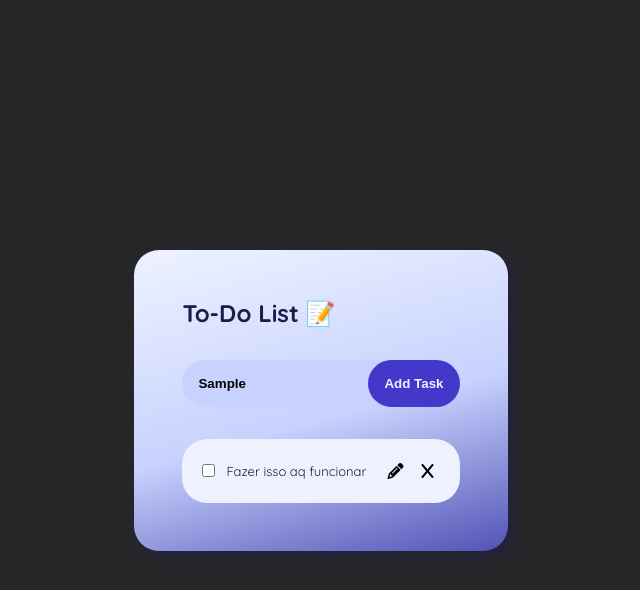
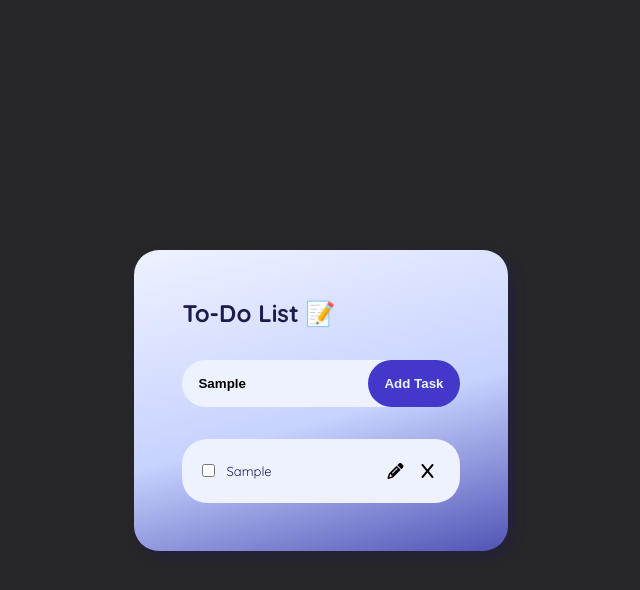
Before and after one commit to PlayerDuvidoso/Note-Taker, a plain HTML site: page index.html in a window 1280 px wide. Both pictures are taken after typing "Sample" into the empty fields and a click on the button "Add Task". Shown: the whole page, without its empty margins (319-959 px from the left). Drawn offline with Linux system fonts and the light colour scheme.

Commit message:
Added the user interactions

```diff
--- a/css/styles.css
+++ b/css/styles.css
@@ -26,7 +26,7 @@ body {
 }
 
 .taskAddInput {
-    background-color: #c7d2fe;
+    background-color: #eef2ff;
     border-bottom-left-radius: 25px;
     border-top-left-radius: 25px;
     border: none;
--- a/index.html
+++ b/index.html
@@ -8,27 +8,19 @@
     <link rel="stylesheet" href="https://cdnjs.cloudflare.com/ajax/libs/font-awesome/6.7.2/css/all.min.css"/>
     <link href="https://fonts.googleapis.com/css2?family=Quicksand:wght@300..700&display=swap" rel="stylesheet">
 </head>
-<body>
+<body onload="checkTasksView()">
     <section class="AppContainer">
         <div>
             <h1>To-Do List &#x1F4DD</h1>
         </div>
 
         <div class="taskBar">
-            <input class="taskAddInput" type="text" placeholder='The task in vague words'>
-            <button class="taskAddButton" type="button">Add Task</button>
+            <input maxlength=25 id="taskAddInput" class="taskAddInput" type="text" placeholder='The task in vague words'>
+            <button id="addTaskBtn" class="taskAddButton" type="button">Add Task</button>
         </div>
 
-        <div class="listArea">
-            <div class="taskItem">
-                <input class="taskItemCheck" type="checkbox" name="task1" id="task1">
-                <span class="taskItemText">Fazer isso aq funcionar</span>
-                <div class="taskIconButtons">
-                    <button class="taskItemBtn"><i class="fa-solid fa-pencil"></i></button>
-                    <button class="taskItemBtn"><i class="fa-solid fa-x"></i></button>
-                </div>
-            </div>
-        </div>
+        <div class="listArea" id="tasksView" hidden></div>
     </section>
+    <script src="js/main.js"></script>
 </body>
 </html>
--- a/js/main.js
+++ b/js/main.js
@@ -0,0 +1,79 @@
+function checkTasksView() {
+    tasksView.hidden = tasksView.hasChildNodes() ? false : true
+};
+
+class TaskItem {
+    constructor(taskId, text) {
+        this.taskId = taskId;
+        this.text = text;
+        this.element = this.createElement();
+    }
+
+    createElement() {
+        const taskItem = document.createElement('div');
+        taskItem.classList.add('taskItem');
+        taskItem.setAttribute('task-id', this.taskId);
+
+        const checkbox = document.createElement('input');
+        checkbox.type = 'checkbox';
+        checkbox.classList.add('taskItemCheck');
+        taskItem.appendChild(checkbox);
+
+        const taskText = document.createElement('span');
+        taskText.classList.add("taskItemText");
+        taskText.innerText = this.text;
+        taskItem.appendChild(taskText);
+
+        //Creating the Buttons
+        const iconButtons = document.createElement('div');
+        iconButtons.classList.add("taskIconButtons");
+
+        const editBtn = document.createElement('button');
+        editBtn.classList.add("taskItemBtn");
+        const editIco = document.createElement('i');
+        editIco.classList.add("fa-solid", "fa-pencil");
+        editBtn.appendChild(editIco);
+        iconButtons.appendChild(editBtn);
+        editBtn.addEventListener("click", () => {
+            taskText.innerText = prompt("Bro what? ");
+        })
+
+        const delBtn = document.createElement('button');
+        delBtn.classList.add("taskItemBtn");
+        const delIco = document.createElement('i');
+        delIco.classList.add("fa-solid", "fa-x");
+        delBtn.appendChild(delIco);
+        iconButtons.appendChild(delBtn);
+
+        delBtn.addEventListener("click", () => {
+            this.element.remove();
+            checkTasksView();
+        })
+
+        taskItem.appendChild(iconButtons);
+
+        return taskItem;
+
+    }
+
+    render() {
+        return this.element;
+    }
+}
+
+
+const addTaskBtn = document.getElementById("addTaskBtn");
+const tasksView = document.getElementById("tasksView");
+
+
+addTaskBtn.addEventListener("click", (event) => {
+    const taskAddInput = document.getElementById("taskAddInput");
+
+    if (taskAddInput.value.length <= 0) {
+        taskAddInput.placeholder = "What is the task?";
+        return;
+    }
+
+    tasksView.appendChild(new TaskItem(1, taskAddInput.value).render())
+    checkTasksView()
+})
```
